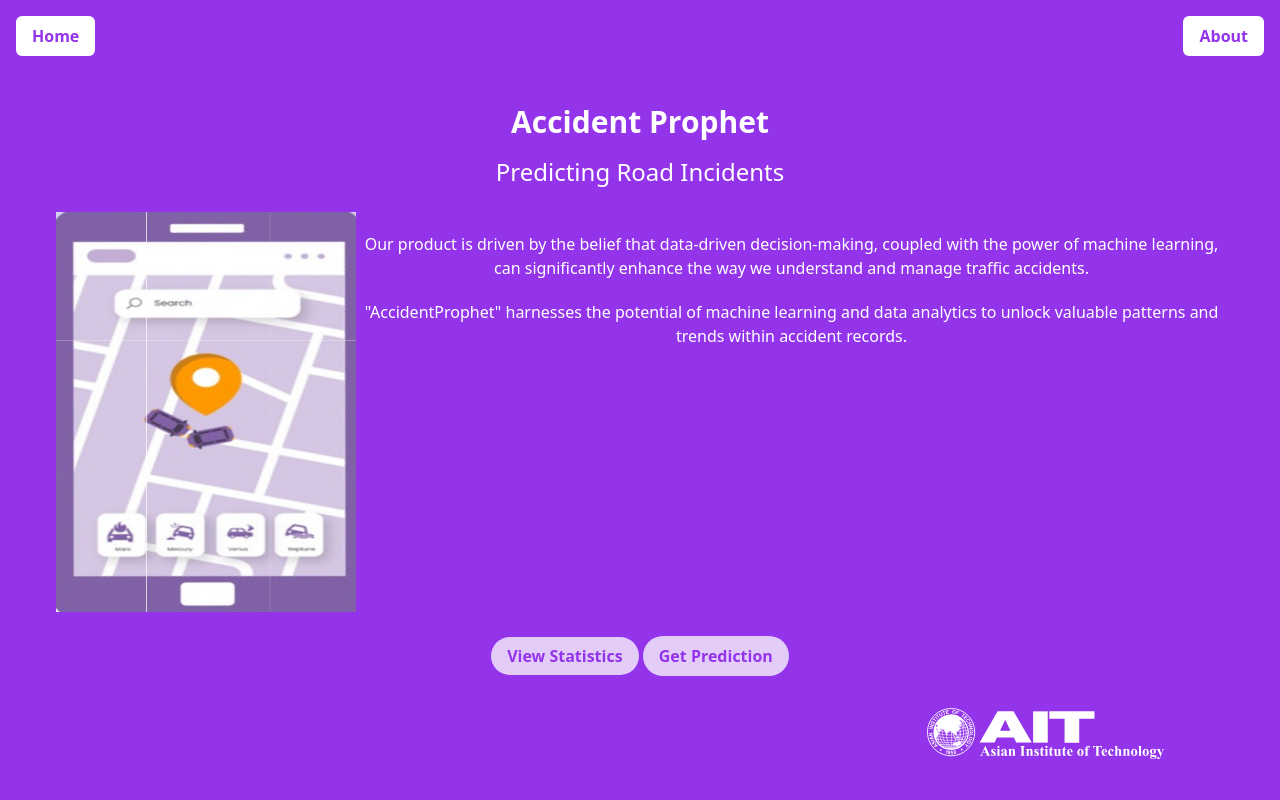
After one commit to KagErou710/ML_project, a Flask app: template templates/index.html in a window 1280 px wide. The commit adds this page. Run offline with Flask 3, Linux system fonts and the light colour scheme; the template is opened without the code that fills it, so the values that code supplies are empty; some libraries are stand-ins or nearby versions.

Commit message:
added requirements file, docker and docker compose and also started homepage

```diff
--- a/main.py
+++ b/main.py
@@ -19,8 +19,12 @@ app = Flask(__name__)
 #     conn.close()
 #     return jsonify({'coordinates': coordinates})
 
+@app.route('/')
+def home():
+    return render_template('index.html')
 
-@app.route('/')
+
+@app.route('/map')
 def index():
     return render_template('map.html')
 
--- /dev/null
+++ b/templates/index.html
@@ -0,0 +1,75 @@
+<html lang="en"><head>
+  <meta charset="utf-8">
+  <meta content="width=device-width, initial-scale=1.0" name="viewport">
+  <title>
+   Accident Prophet - Predicting Road Incidents
+  </title>
+  <script src="https://cdn.tailwindcss.com">
+  </script>
+ <script src="https://cdn.tailwindcss.com"></script></head>
+ <body class="bg-purple-600 text-white">
+  <div class="container mx-auto p-4">
+   <!-- Top Button Bar -->
+   <div class="flex justify-between items-start">
+    <button class="bg-white text-purple-600 font-bold py-2 px-4 rounded-md hover:bg-gray-200 transition duration-300 ease-in-out">
+     Home
+    </button>
+    <button class="bg-white text-purple-600 font-bold py-2 px-4 rounded-md hover:bg-gray-200 transition duration-300 ease-in-out">
+     About
+    </button>
+   </div>
+   <!-- Main Content -->
+   <div class="flex flex-col items-center my-8">
+    <h1 class="text-3xl font-bold my-4">
+     Accident Prophet
+    </h1>
+    <h2 class="text-2xl mb-6">
+     Predicting Road Incidents
+    </h2>
+    <!-- <div class="w-full h-96 bg-gray-100 rounded-lg mb-6" id="map"> -->
+     <!-- Map Placeholder, integrate actual map functionality as per project requirements -->
+    <!-- </div> -->
+
+
+    <div class="text-center px-10 mb-6">
+      <div id="demo-img" align="left">
+        <img src="{{url_for('static', filename='demo.jpg')}}" align="left" style="width:300px;height:400px;" style="margin-right: 100px;"/>
+      </div>
+      <div style="margin-left: 200px;" align="center">
+        <p class="mt-5">
+          Our product is driven by the belief that data-driven decision-making, coupled with the power of machine learning, can significantly enhance the way we understand and manage traffic accidents.
+        </p>
+        <p class="mt-5">
+          "AccidentProphet" harnesses the potential of machine learning and data analytics to unlock valuable patterns and trends within accident records.
+        </p>
+      </div>
+
+    </div>
+    <!--  -->
+    <div class="col-sm-12 text-center">
+      <a href="#" id="stat" class="bg-white text-purple-600 opacity-75 font-bold py-2 px-4 rounded-full hover:bg-gray-200 hover:opacity-100 transition duration-300 ease-in-out">View Statistics</a>
+       <button id="pred" class="bg-white text-purple-600 opacity-75 font-bold py-2 px-4 rounded-full hover:bg-gray-200 hover:opacity-100 transition duration-300 ease-in-out">Get Prediction</button>
+   </div>
+   <!--  -->
+    <!-- <button class="bg-white text-purple-600 font-bold py-2 px-4 rounded-md hover:bg-gray-200 transition duration-300 ease-in-out mb-8">
+     View Statistics
+    </button> -->
+    <!-- Bottom Right Button -->
+    <!-- <div class="fixed bottom-4 right-4">
+     <button class="bg-white text-purple-600 opacity-75 font-bold py-2 px-4 rounded-full hover:bg-gray-200 hover:opacity-100 transition duration-300 ease-in-out">
+      Get Prediction
+     </button>
+    </div> -->
+   </div>
+   <!-- Footer Note -->
+   <!-- <div class="text-center pb-4"> -->
+    <!-- <p class="text-sm">
+     AIT - Asian Institute of Technology
+    </p> -->
+    <div class="footer-image-logo", align="right", style="margin-right: 100px;">
+      <img src="{{url_for('static', filename='AIT-white-logo.svg')}}" />
+    </div>
+   <!-- </div> -->
+  </div>
+</body>
+</html>
--- a/templates/map.html
+++ b/templates/map.html
@@ -14,7 +14,7 @@
 <body>
   <div id='map'></div>
   <script>
-    mapboxgl.accessToken = 'Your AccessToken';//put accessToken here
+    mapboxgl.accessToken = '';//put accessToken here
     var map = new mapboxgl.Map({
       container: 'map',
       style: 'mapbox://styles/mapbox/streets-v11',
```
Also changed, not shown: docker-compose.yml (added, +15 -0 lines), requirements.txt (added, +10 -0 lines), static/AIT-white-logo.svg (added), static/demo.jpg (added), 1 other file.
